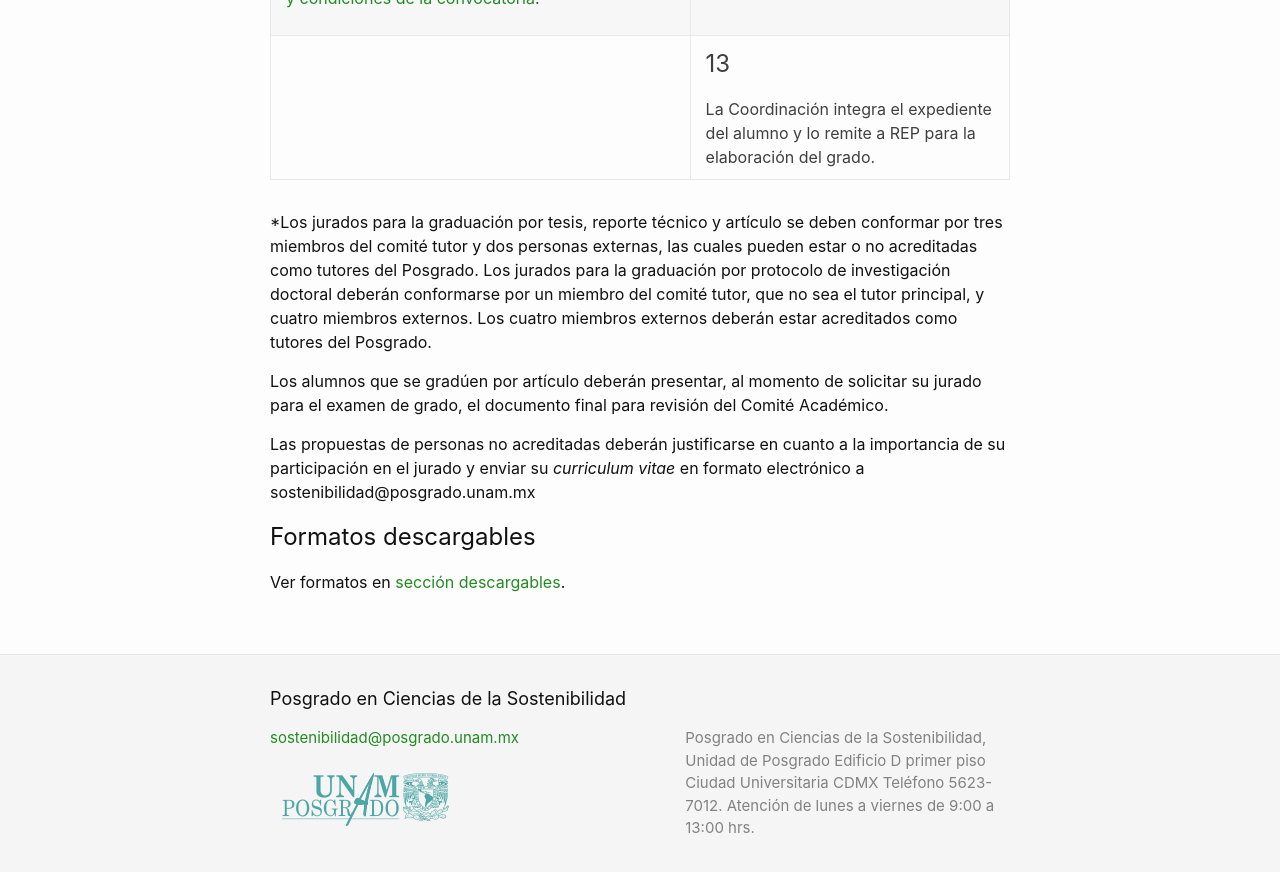
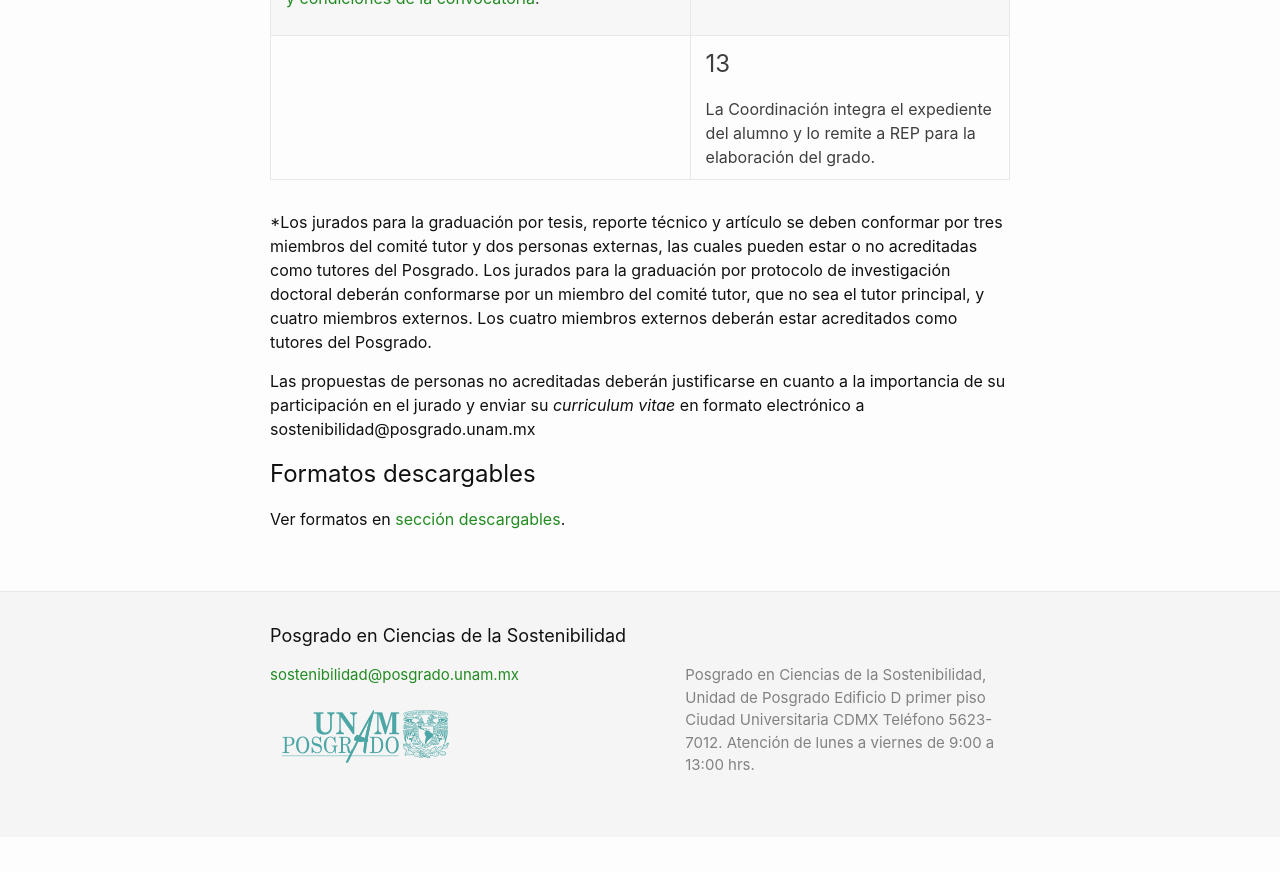
Before and after one commit to pcs-unam/pcs-unam.github.io, a Jekyll site: the page built from maestria/graduacion.md, in a window 1280 px wide and 900 px high, scrolled down 2509 px. Shown: the top 872 px of the window. Built offline with Jekyll 4.4.1, drawn with Linux system fonts in a browser that asks for light colours; after the commit the page ends 3346 px from its top, so only the background shows below that.

Commit message:
Se eliminó el requisito de enviar el artículo para revisión del CA cuando se gradúan por dicha modalidad

```diff
--- a/maestria/graduacion.md
+++ b/maestria/graduacion.md
@@ -174,8 +174,6 @@ para la elaboración del grado.
 
 *Los jurados  para la graduación por tesis, reporte técnico y artículo se deben conformar por tres miembros del comité tutor y dos personas externas, las cuales pueden estar o no acreditadas como tutores del Posgrado. Los jurados para la graduación por protocolo de investigación doctoral deberán conformarse por un miembro del comité tutor, que no sea el tutor principal, y cuatro miembros externos. Los cuatro miembros externos deberán estar acreditados como tutores del Posgrado.
 
-Los alumnos que se gradúen por artículo deberán presentar, al momento de solicitar su jurado para el examen de grado, el documento final para revisión del Comité Académico.
-
 Las propuestas de personas no acreditadas deberán justificarse en cuanto a la importancia de su participación en el jurado y enviar su *curriculum vitae* en formato electrónico a sostenibilidad@posgrado.unam.mx
 
 
```
